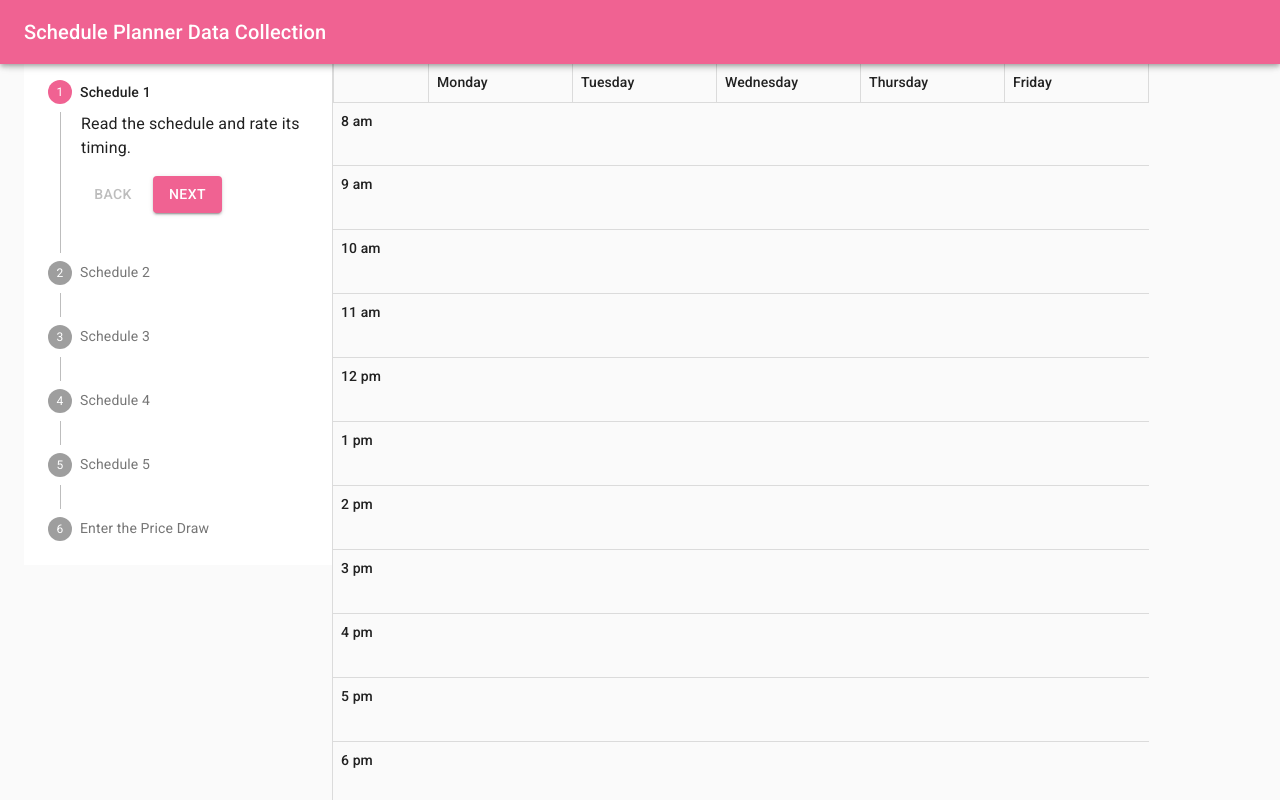
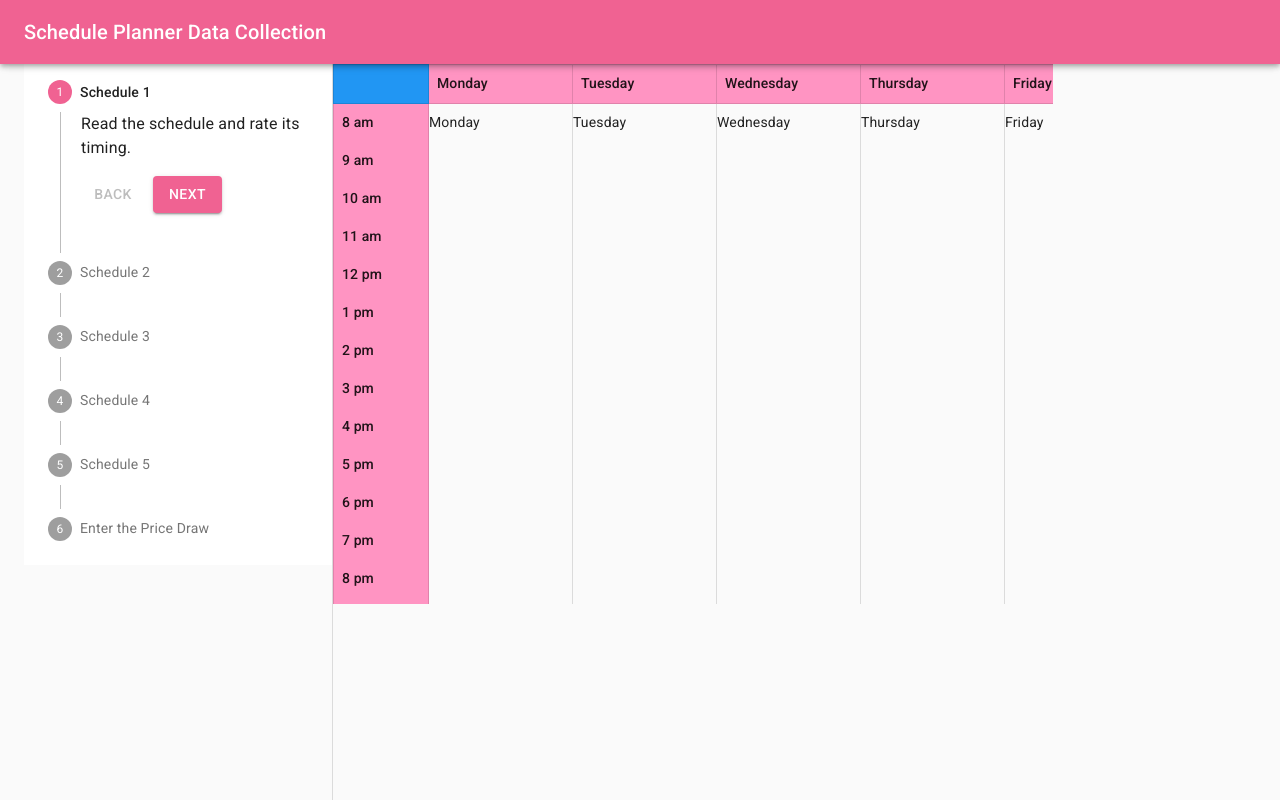
Before and after one commit to ScheduleHub/schedule-hub-data-collection, a React (Create React App) app: page / in a window 1280 px wide. Built offline with nearby package versions, Linux system fonts and the light colour scheme.

Commit message:
Complete skeleton of Timetable

```diff
--- a/src/components/Timetable/index.jsx
+++ b/src/components/Timetable/index.jsx
@@ -4,41 +4,58 @@ import { makeStyles, Box, Typography } from '@material-ui/core';
 
 const useStyles = makeStyles((theme) => ({
   root: {
-    // display: 'flex',
-    // height: 800,
-    // width: 1000,
+    display: 'table',
+    height: '100%',
+    width: '100%',
   },
-  hourHeaders: {
-    '& *': {
+  weekdayRow: {
+    display: 'table-row',
+    '& > *': {
+      display: 'table-cell',
+      position: 'sticky',
+      top: 0,
+      zIndex: 3,
+      backgroundColor: theme.palette.primary.light,
+      borderTop: `1px solid ${theme.palette.divider}`,
       borderBottom: `1px solid ${theme.palette.divider}`,
-      height: 64,
-      padding: theme.spacing(1),
-    },
-    '& *:first-child': {
-      borderTop: `1px solid ${theme.palette.divider}`,
-    },
-  },
-  weekdayHeaders: {
-    display: 'flex',
-    '& *': {
       borderRight: `1px solid ${theme.palette.divider}`,
       padding: theme.spacing(1),
       width: 144,
+      minWidth: 144,
     },
-    '& *:first-child': {
+    '& > *:first-child': {
+      left: 0,
+      zIndex: 4,
+      backgroundColor: theme.palette.secondary.main,
       borderLeft: `1px solid ${theme.palette.divider}`,
       width: 96,
+      minWidth: 96,
+    },
+  },
+  scheduleRow: {
+    display: 'table-row',
+    '& > *': {
+      display: 'table-cell',
+      borderBottom: `1px solid ${theme.palette.divider}`
     },
   },
   timeColumn: {
-    flexGrow: 1,
-  },
-  days: {
-    display: 'flex',
-    flexGrow: 1,
+    position: 'sticky',
+    left: 0,
+    zIndex: 2,
+    backgroundColor: theme.palette.primary.light,
+    borderLeft: `1px solid ${theme.palette.divider}`,
+    borderRight: `1px solid ${theme.palette.divider}`,
+    width: 96,
+    minWidth: 96,
+    '& > *': {
+      padding: theme.spacing(1),
+    },
   },
   dayColumn: {
     width: 144,
+    minWidth: 144,
+    borderRight: `1px solid ${theme.palette.divider}`,
   },
 }));
 
@@ -61,23 +78,21 @@ function Timetable(props) {
   return (
     // TODO: make the actual timetable
     <div className={classes.root}>
-      <Box className={classes.weekdayHeaders}>
+      <Box className={classes.weekdayRow}>
         <Box />
         {weekdays.map((value) => (
           <Typography variant="subtitle2">{value}</Typography>
         ))}
       </Box>
-      <Box className={classes.hourHeaders}>
-        {hours.map((value) => (
-          <Typography variant="subtitle2">{value}</Typography>
+      <Box className={classes.scheduleRow}>
+        <Box className={classes.timeColumn}>
+          {hours.map((value) => (
+            <Typography variant="subtitle2">{value}</Typography>
+          ))}
+        </Box>
+        {weekdays.map((value) => (
+          <Box className={classes.dayColumn}>{value}</Box>
         ))}
-      </Box>
-      <Box className={classes.days}>
-        <Box height="100%" width="20%" className={classes.dayColumn} style={{ backgroundColor: '#f00' }}>1</Box>
-        <Box height="100%" width="20%" className={classes.dayColumn} style={{ backgroundColor: '#ff0' }}>1</Box>
-        <Box height="100%" width="20%" className={classes.dayColumn} style={{ backgroundColor: '#f0f' }}>1</Box>
-        <Box height="100%" width="20%" className={classes.dayColumn} style={{ backgroundColor: '#00f' }}>1</Box>
-        <Box height="100%" width="20%" className={classes.dayColumn} style={{ backgroundColor: '#0f0' }}>1</Box>
       </Box>
     </div>
   );
--- a/src/schedule-page/index.jsx
+++ b/src/schedule-page/index.jsx
@@ -35,12 +35,13 @@ const useStyles = makeStyles((theme) => ({
     display: 'flex',
     flexDirection: 'column',
     height: '100%',
+    overflowY: 'hidden',
   },
   contents: {
     display: 'flex',
     flexDirection: 'row',
     flexGrow: 1,
-    overflowX: 'auto',
+    overflowX: 'hidden',
   },
   instrModal: {
     alignItems: 'center',
@@ -53,6 +54,16 @@ const useStyles = makeStyles((theme) => ({
     flexDirection: 'column',
     outline: 'none',
     padding: theme.spacing(2),
+  },
+  mainContents: {
+    flexGrow: 1,
+    overflow: 'hidden',
+  },
+  timetableContainer: {
+    // TODO: change the size
+    width: 720,
+    height: 540,
+    overflow: 'auto',
   },
   mobileStepper: {
     borderTop: `1px solid ${theme.palette.divider}`,
@@ -194,11 +205,13 @@ function SchedulePage() {
             </Stepper>
             <Divider orientation="vertical" />
           </Hidden>
-          <Box>
+          <Box className={classes.mainContents}>
             {/* TODO: fix padding on phones */}
-            {schedules.map((value, index) => (selectedSchedIndex === index && (
+            <Box className={classes.timetableContainer}>
+              {schedules.map((value, index) => (selectedSchedIndex === index && (
               <Timetable key={value.id} schedule={value.schedule} />
-            )))}
+              )))}
+            </Box>
           </Box>
         </Container>
 
```
